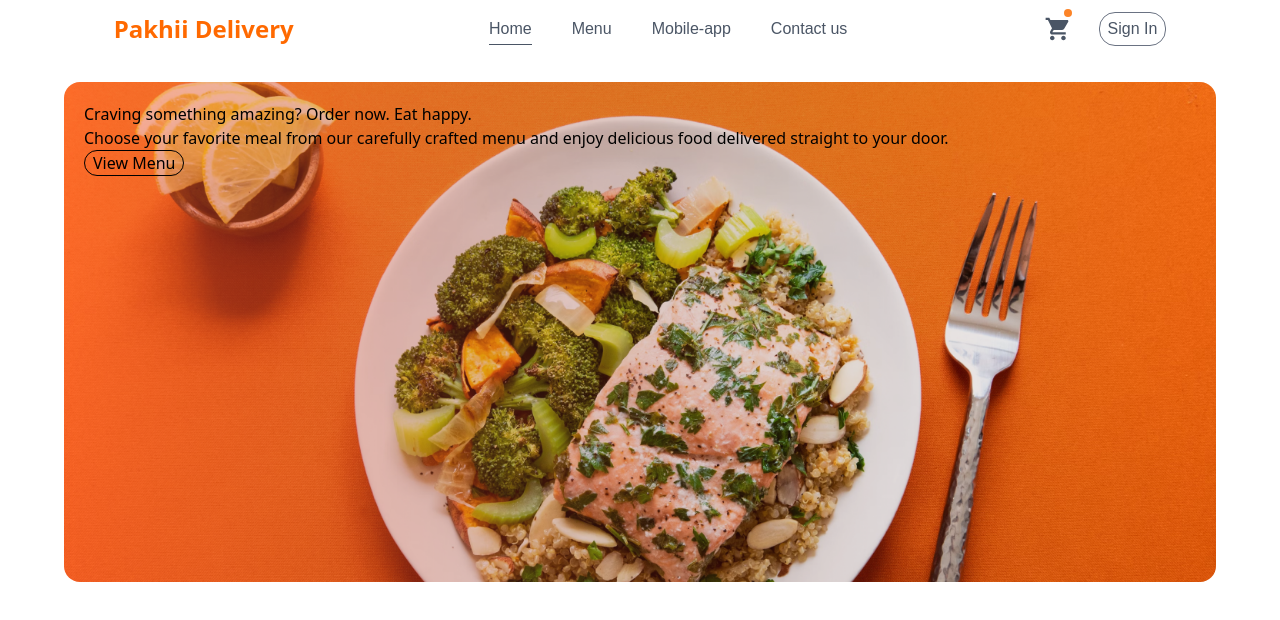
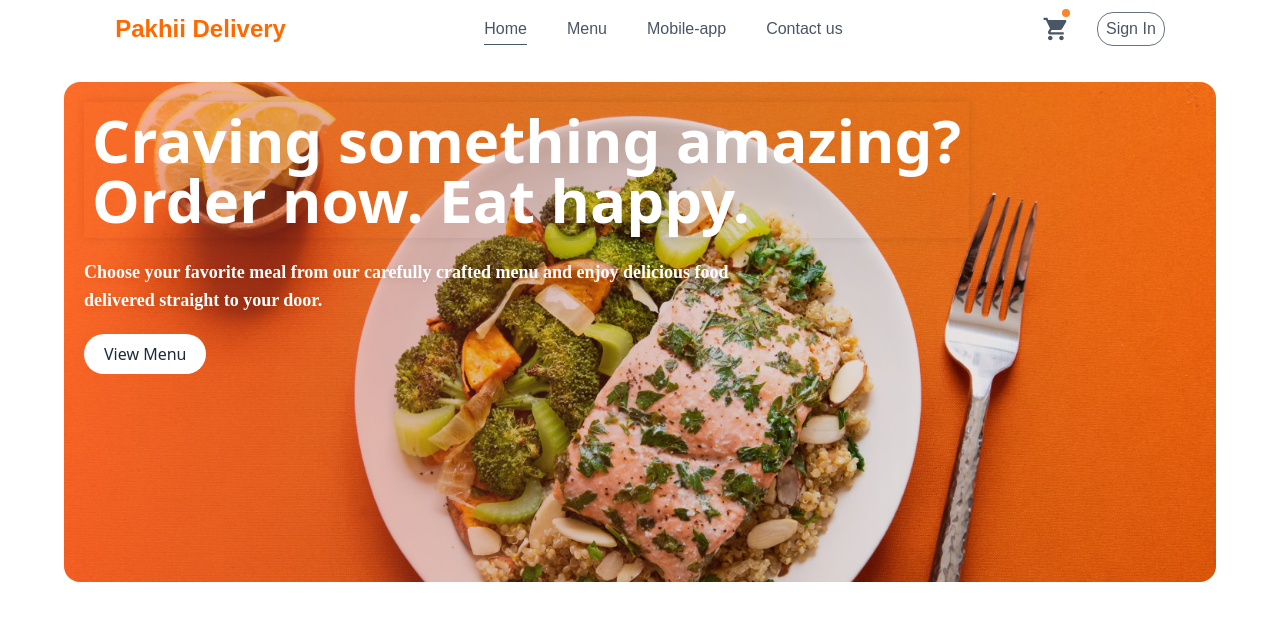
Before and after one commit to prakhar06022004/Pakhii-Food-Delivery, a React app in the folder Frontend/: page / in a window 1280 px wide. Shown: the top 620 px of the page. Built offline with nearby package versions, Linux system fonts and the light colour scheme; the HTML template or start-up script is replaced by a standard one.

Commit message:
created header now adding menu like what we have in menu with image name etc.

```diff
--- a/Frontend/src/Components/Header/Header.jsx
+++ b/Frontend/src/Components/Header/Header.jsx
@@ -1,12 +1,24 @@
-
 function Header() {
   return (
-    <div className="max-w-6xl mx-auto h-125 bg-[url('/header_img.png')] mt-6 bg-cover bg-center rounded-2xl p-5">
-    <p className="font-chewy">Craving something amazing? Order now. Eat happy.</p>
-    <p className="">Choose your favorite meal from our carefully crafted menu and enjoy delicious food delivered straight to your door.</p>
-    <button className="border hover:bg-gray-200 duration-150 px-2 rounded-2xl">View Menu</button>
+    <div className="max-w-6xl mx-auto h-125 bg-[url('/header_img.png')] mt-6 bg-cover bg-center rounded-2xl p-5 relative">
+      <p className="text-white font-bold shadow-[0_0_10px_rgba(0,0,0,0.1)] w-fit p-2 text-6xl max-w-4xl ">
+        Craving something amazing? <br />
+        Order now. Eat happy.
+      </p>
+      <div className="mt-5">
+        <p
+          className="text-white text-lg w-170 font-semibold font-pacifico"
+          style={{ textShadow: "2px 2px 8px rgba(0,0,0,0.1)" }}
+        >
+          Choose your favorite meal from our carefully crafted menu and enjoy
+          delicious food delivered straight to your door.
+        </p>
+        <button className="border-none bg-white py-2 px-5 rounded-3xl w-fit mt-5 text-gray-800 cursor-pointer">
+          View Menu
+        </button>
+      </div>
     </div>
-  )
+  );
 }
 
-export default Header
+export default Header;
--- /dev/null
+++ b/Frontend/src/Components/View Menu/Menu.jsx
@@ -0,0 +1,9 @@
+import React from 'react'
+
+function Menu() {
+  return (
+    <div>Menu</div>
+  )
+}
+
+export default Menu
--- a/Frontend/src/index.css
+++ b/Frontend/src/index.css
@@ -1,7 +1,11 @@
 @import "tailwindcss";
 @import url('https://fonts.googleapis.com/css2?family=Chewy&family=Outfit:wght@100..900&display=swap');
+@import url('https://fonts.googleapis.com/css2?family=Chicle&display=swap');
+@import url('https://fonts.googleapis.com/css2?family=Pacifico&display=swap');
+
 
 @theme {
   --font-outfit: "Outfit", sans-serif;
-  --font-chewy: "Chewy", system-ui;
+  --font-chicle: "Chicle", serif;
+  --font-pacifico: "Pacifico", cursive;
 }
```
